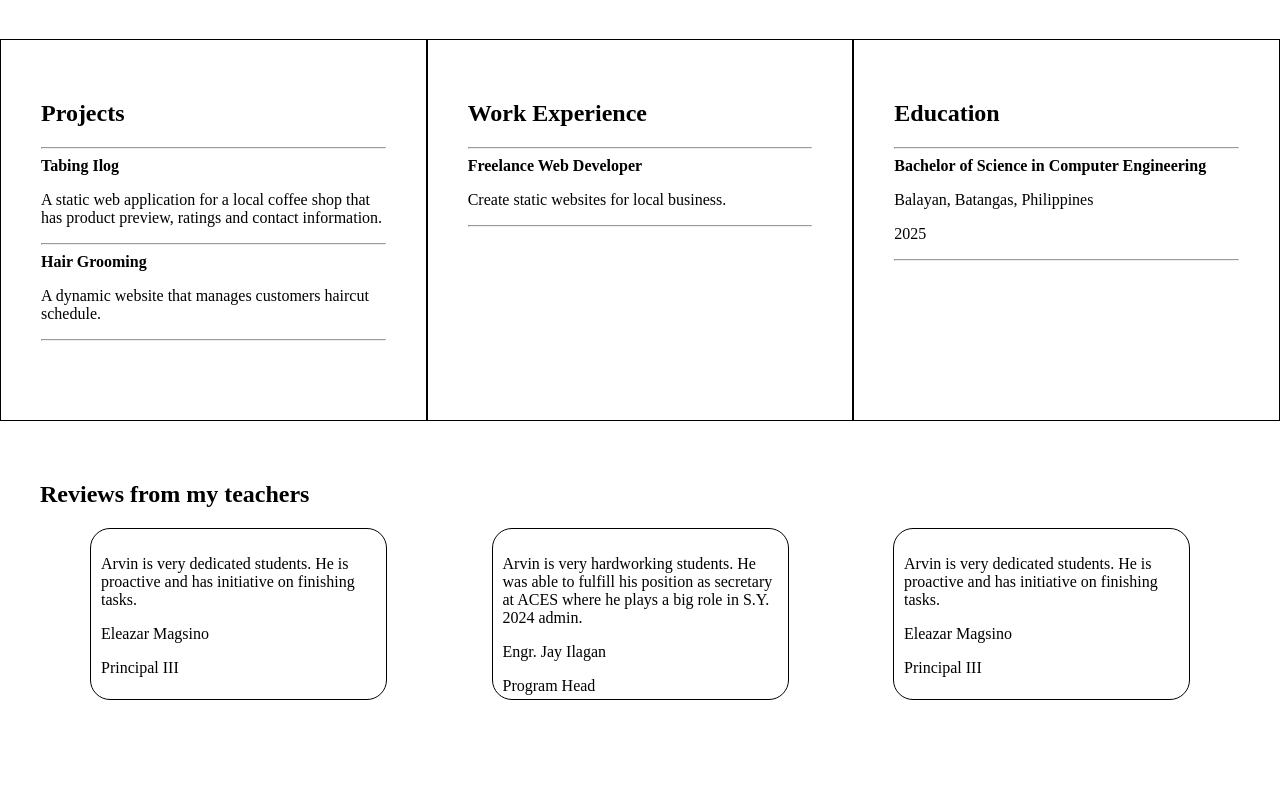
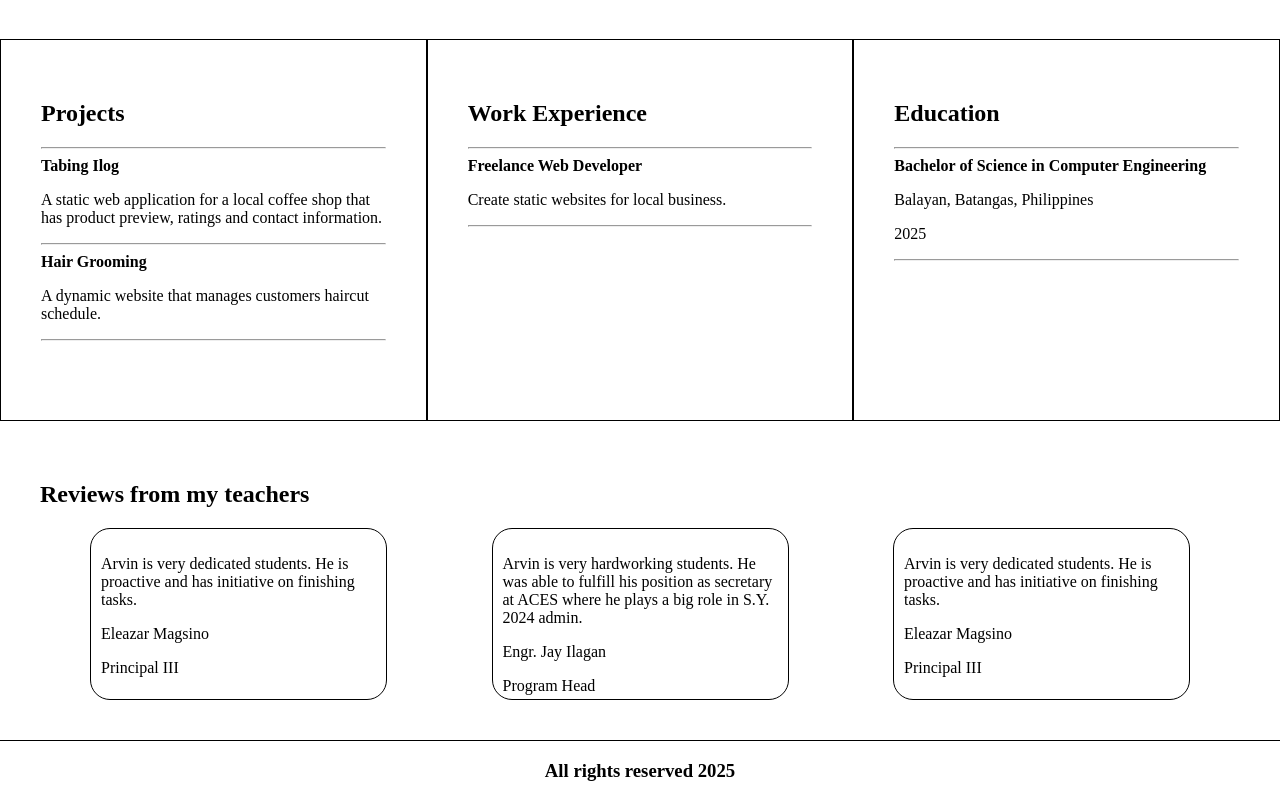
Before and after one commit to arvndlr/Basic-HTML-Website, a plain HTML site: page index.html in a window 1280 px wide. Shown: the part 314-1114 px from the top of the page. Before the commit the page ends 1054 px from the top, so only its background shows below. Drawn offline with Linux system fonts and the light colour scheme.

Commit message:
Update footer

```diff
--- a/index.html
+++ b/index.html
@@ -98,6 +98,11 @@
       .reviews {
         padding: 40px;
       }
+      /*Styling Footer*/
+      footer {
+        text-align: center;
+        border-top: 1px solid #000;
+      }
     </style>
     <title>Arvin Portfolio</title>
   </head>
@@ -180,6 +185,8 @@
         </div>
       </div>
     </section>
-    <footer></footer>
+    <footer>
+      <h3>All rights reserved 2025</h3>
+    </footer>
   </body>
 </html>
```
